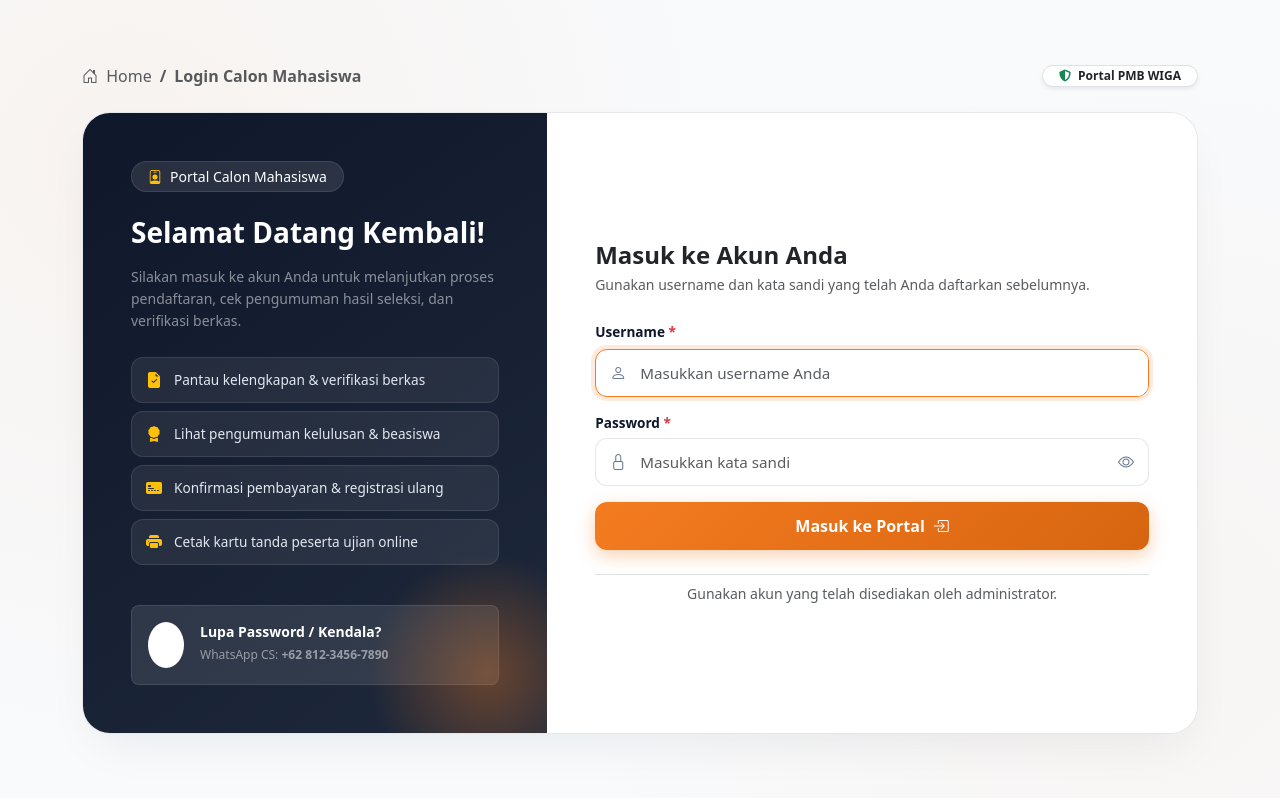
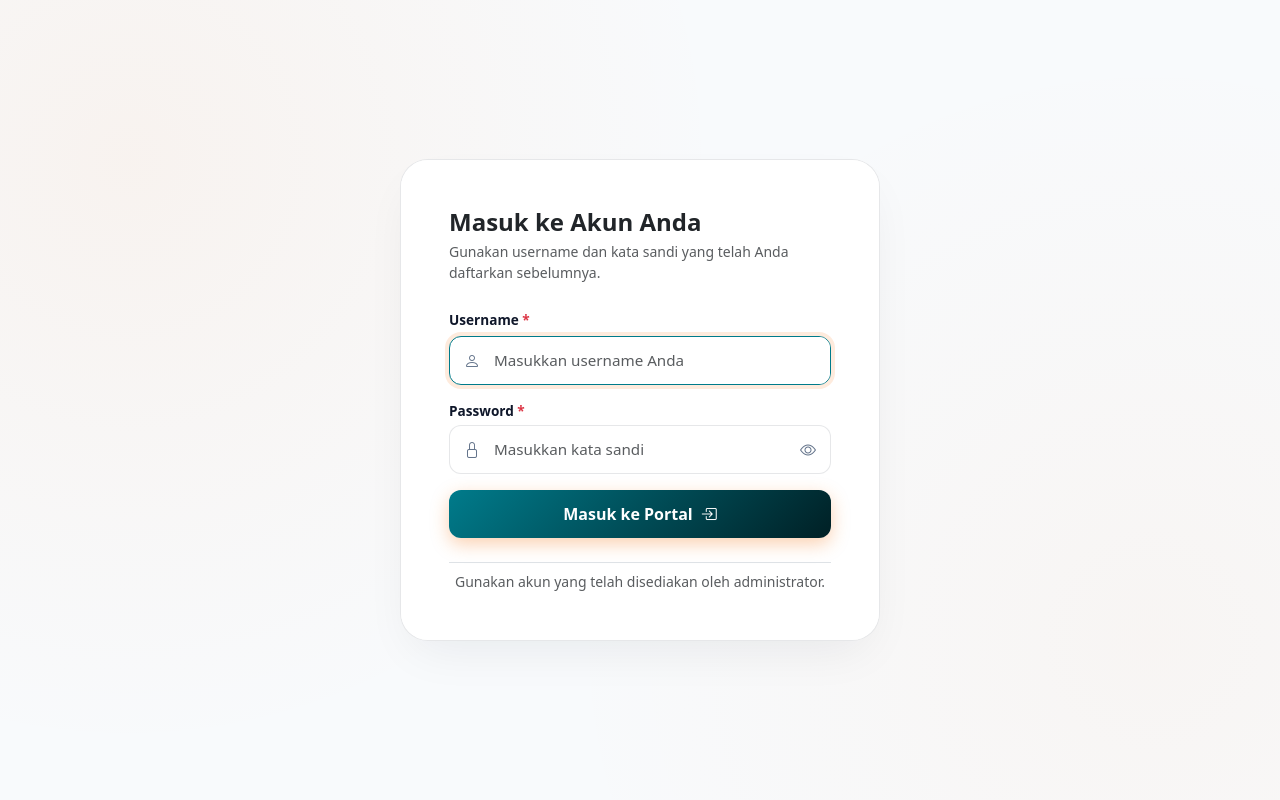
Before and after one commit to ZULARSYL/kasir-studio, a Laravel app: page / in a window 1280 px wide. Run offline with Laravel 12, Linux system fonts and the light colour scheme.

Commit message:
memperbaiki layout login dan menetapkan primary color

```diff
--- a/resources/views/login.blade.php
+++ b/resources/views/login.blade.php
@@ -10,8 +10,8 @@
     <link href="https://cdnjs.cloudflare.com/ajax/libs/font-awesome/6.5.2/css/all.min.css" rel="stylesheet">
     <style>
     :root {
-        --brand-primary: #F47B20;
-        --brand-primary-dark: #D76510;
+        --brand-primary: #007B8B;
+        --brand-primary-dark: #002025;
         --brand-primary-light: #FFF4EB;
         --brand-dark: #0F172A;
         --brand-slate: #475569;
@@ -141,80 +141,15 @@
 </head>
 <body>
 
-<div class="login-page-wrapper py-5 d-flex align-items-center">
-    <div class="container py-lg-3">
-
-        <!-- Breadcrumb Header -->
-        <div class="d-flex align-items-center justify-content-between mb-4">
-            <nav aria-label="breadcrumb">
-                <ol class="breadcrumb mb-0 small">
-                    <li class="breadcrumb-item"><a href="{{ url('/') }}" class="text-decoration-none text-muted"><i class="bi bi-house-door me-1"></i> Home</a></li>
-                    <li class="breadcrumb-item active text-brand fw-semibold" aria-current="page">Login Calon Mahasiswa</li>
-                </ol>
-            </nav>
-            <span class="badge bg-white text-dark border px-3 py-1 rounded-pill small shadow-sm d-none d-md-inline-block">
-                <i class="fas fa-shield-alt text-success me-1"></i> Portal PMB WIGA
-            </span>
-        </div>
-
+<div class="login-page-wrapper py-5 d-flex align-items-center min-vh-100">
+    <div class="container py-lg-3 d-flex justify-content-center align-items-center">
         <!-- Main Auth Card -->
-        <div class="auth-card">
-            <div class="row g-0">
-
-                <!-- SISI KIRI: INFORMASI PORTAL PMB -->
-                <div class="col-lg-5 auth-sidebar p-4 p-md-5 d-flex flex-column justify-content-between">
-                    <div>
-                        <!-- Brand Badge -->
-                        <div class="d-inline-flex align-items-center gap-2 px-3 py-1 rounded-pill bg-white bg-opacity-10 border border-white border-opacity-10 text-white small mb-4">
-                            <i class="bi bi-person-badge text-warning"></i> Portal Calon Mahasiswa
-                        </div>
-
-                        <h3 class="fw-bold text-white mb-3">Selamat Datang Kembali!</h3>
-                        <p class="text-white-50 small mb-4" style="line-height: 1.6;">
-                            Silakan masuk ke akun Anda untuk melanjutkan proses pendaftaran, cek pengumuman hasil seleksi, dan verifikasi berkas.
-                        </p>
-
-                        <!-- Fitur Portal Mahasiswa -->
-                        <div class="d-flex flex-column gap-2 mb-4">
-                            <div class="portal-feature">
-                                <i class="bi bi-file-earmark-check-fill text-warning fs-6"></i>
-                                <span>Pantau kelengkapan & verifikasi berkas</span>
-                            </div>
-                            <div class="portal-feature">
-                                <i class="bi bi-award-fill text-warning fs-6"></i>
-                                <span>Lihat pengumuman kelulusan & beasiswa</span>
-                            </div>
-                            <div class="portal-feature">
-                                <i class="bi bi-credit-card-2-front-fill text-warning fs-6"></i>
-                                <span>Konfirmasi pembayaran & registrasi ulang</span>
-                            </div>
-                            <div class="portal-feature">
-                                <i class="bi bi-printer-fill text-warning fs-6"></i>
-                                <span>Cetak kartu tanda peserta ujian online</span>
-                            </div>
-                        </div>
-                    </div>
-
-                    <!-- Bantuan CS -->
-                    <div class="p-3 rounded-3 bg-white bg-opacity-10 border border-white border-opacity-10 mt-3">
-                        <div class="d-flex align-items-center gap-3">
-                            <div class="p-2 rounded-circle bg-white bg-opacity-20 text-white">
-                                <i class="bi bi-headset fs-5"></i>
-                            </div>
-                            <div>
-                                <h6 class="text-white fw-bold mb-0 small">Lupa Password / Kendala?</h6>
-                                <span class="text-white-50" style="font-size: 0.75rem;">WhatsApp CS: <strong>+62 812-3456-7890</strong></span>
-                            </div>
-                        </div>
-                    </div>
+        <div class="auth-card w-100" style="max-width: 480px;">
+            <div class="p-4 p-md-5 bg-white d-flex flex-column justify-content-center">
+                <div class="mb-4">
+                    <h4 class="fw-bold text-dark mb-1">Masuk ke Akun Anda</h4>
+                    <p class="text-muted small mb-0">Gunakan username dan kata sandi yang telah Anda daftarkan sebelumnya.</p>
                 </div>
-
-                <!-- SISI KANAN: FORM LOGIN -->
-                <div class="col-lg-7 p-4 p-md-5 bg-white d-flex flex-column justify-content-center">
-                    <div class="mb-4">
-                        <h4 class="fw-bold text-dark mb-1">Masuk ke Akun Anda</h4>
-                        <p class="text-muted small mb-0">Gunakan username dan kata sandi yang telah Anda daftarkan sebelumnya.</p>
-                    </div>
 
                     <!-- Alert Notifikasi Error Validasi Laravel -->
                     @if (session('success'))
@@ -284,7 +219,7 @@
                     </form>
                 </div>
 
-            </div>
+
         </div>
     </div>
 </div>
```
